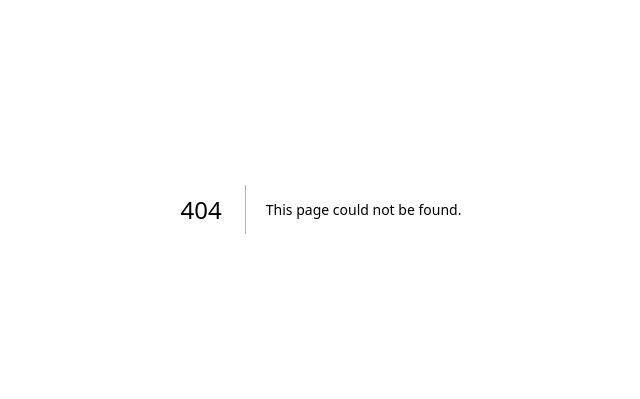
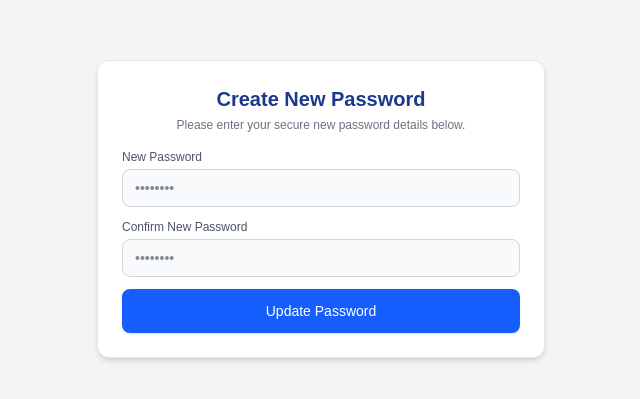
Before and after one commit to Heyitstan/church-prayer-app, a Next.js app: page /update-password in a window 1280 px wide. Before the commit this address had no page. Shown: the part 191-590 px from the top of the page, without its empty margins (319-959 px from the left). Built offline with nearby package versions, Linux system fonts and the light colour scheme; no server answers.

Commit message:
reset password feature

```diff
--- a/src/app/Auth.js
+++ b/src/app/Auth.js
@@ -5,18 +5,27 @@ import {supabase} from './supabaseClient';
 
 export default function Auth({onAuthSuccess}) {
   const [isSignUp, setIsSignUp] = useState(false);
+  const [resetMode, setResetMode] = useState(false);
   const [email, setEmail] = useState('');
   const [password, setPassword] = useState('');
   const [loading, setLoading] = useState(false);
   const [errorMsg, setErrorMsg] = useState('');
+  const [successMsg, setSuccessMsg] = useState('');
 
 const handleAuth = async (e) => {
     e.preventDefault();
     setLoading(true);
     setErrorMsg('');
+    setSuccessMsg('');
 
     try {
-      if (isSignUp) {
+      if (resetMode) {
+        const {error} = await supabase.auth.resetPasswordForEmail(email, {
+          redirectTo: `${window.location.origin}/update-password`,
+        });
+        if (error) throw error;
+        setSuccessMsg('Check your email for the secure password reset link!');
+      } else if (isSignUp) {
         // 1. Sign up the user account
         const { data, error } = await supabase.auth.signUp({ email, password });
         if (error) throw error;
@@ -44,16 +53,26 @@ return (
     <div className="bg-white p-6 rounded-xl shadow-md border border-gray-200 space-y-4 max-w-md mx-auto">
       <div className="text-center">
         <h2 className="text-xl font-bold text-blue-900">
-          {isSignUp ? 'Create a Church Account' : 'Sign In to Prayer Wall'}
+        {resetMode ? 'Reset Your Password' : isSignUp ? 'Create a Church Account' : 'Sign In to Prayer Wall'}
         </h2>
-        <p className="text-xs text-gray-500 mt-1">
-          {isSignUp ? 'Join our community to share prayer requests' : 'Log in to share requests and pray for others'}
+        <p className='text-xs text-gray-500 mt-1'>
+          {resetMode
+            ? "Enter your email address and we'll send you a recovery link."
+            : isSignUp
+              ? 'Join our community to share prayer requests'
+              : 'Log in to share requests and pray for others'}
         </p>
       </div>
 
       {errorMsg && (
         <div className="text-xs font-medium text-red-600 bg-red-50 p-2 rounded-lg border border-red-100">
           ⚠️ {errorMsg}
+        </div>
+      )}
+
+      {successMsg && (
+        <div className='text-xs font-medium text-blue-600 bg-blue-50 p-2 rounded-lg border border-blue-100'>
+          ℹ️ {successMsg}
         </div>
       )}
 
@@ -70,35 +89,65 @@ return (
           />
         </div>
 
+        {!resetMode && (
           <div>
-          <label className="block text-xs font-medium text-gray-600 mb-1">Password</label>
+            <div className='flex justify-between items-center mb-1'>
+              <label className='block text-xs font-medium text-gray-600'>Password</label>
+              {!isSignUp && (
+                <button
+                  type="button"
+                  onClick={() => {
+                    setResetMode(true);
+                    setErrorMsg('');
+                    setSuccessMsg('');
+                  }}
+                  className='text-[11px] text-gray-400 hover:text-gray-600 underline transition'>
+                    Forgot Password?
+                  </button>
+              )}
+            </div>
             <input
-            type="password"
+              type='password'
               value={password}
               onChange={(e) => setPassword(e.target.value)}
-            placeholder="••••••••"
-            className="w-full text-sm px-3 py-2 border border-gray-300 rounded-lg focus:outline-none focus:ring-2 focus:ring-blue-500 bg-gray-50 text-gray-900"
-            required
-          />
+              placeholder='........'
+              className='w-full text-sm px-3 py-2 border border-gray-300 rounded-lg focus:outline-none focus:ring-2 focus:ring-blue-500 bg-gray-50 text-gray-900'
+              required />
           </div>
+        )}
 
         <button
-          type="submit"
+          type='submit'
           disabled={loading}
-          className="w-full bg-blue-600 hover:bg-blue-700 text-white font-medium text-sm py-2 px-4 rounded-lg transition duration-200 shadow-sm min-h-[44px] disabled:opacity-50"
-        >
-          {loading ? 'Processing...' : isSignUp ? 'Sign Up' : 'Sign In'}
+          className='w-full bg-blue-600 hover:bg-blue-700 text-white font-medium text-sm py-2 px-4 rounded-lg transition duration-200 shadow-sm min-h-[44px] disabled:opacity-50'>
+            {loading ? 'Processing...' : resetMode ? 'Send Recovery Link' : isSignUp ? 'Sign Up' : 'Sign In'}
           </button>
         </form>
 
-      <div className="text-center pt-2 border-t border-gray-100">
+        <div className='text-center pt-2 border-t border-gray-100 flex flex-col gap-2'>
+          {resetMode ? (
             <button
               type="button"
-          onClick={() => setIsSignUp(!isSignUp)}
-          className="text-xs text-blue-600 hover:underline font-medium"
-        >
+              onClick={() => {
+                setResetMode(false);
+                setErrorMsg('');
+                setSuccessMsg('');
+              }}
+              className="text-xs text-blue-600 hover:underline font-medium">
+                Back to Sign In
+            </button>
+              ) : (
+                <button
+                  type="button"
+                  onClick={() => {
+                    setIsSignUp(!isSignUp);
+                    setErrorMsg('');
+                    setSuccessMsg('');
+                  }}
+                  className='text-xs text-blue-600 hover:underline font-medium'>
                     {isSignUp ? 'Already have an account? Sign In' : "Don't have an account? Sign Up"}
                   </button>
+              )}
       </div>
     </div>
   );
--- /dev/null
+++ b/src/app/update-password/page.js
@@ -0,0 +1,94 @@
+'use client';
+
+import { useState } from 'react';
+import { supabase } from '../supabaseClient'; // Relative path to your client config
+import { useRouter } from 'next/navigation';
+
+export default function UpdatePasswordPage() {
+  const [newPassword, setNewPassword] = useState('');
+  const [confirmPassword, setConfirmPassword] = useState('');
+  const [message, setMessage] = useState('');
+  const [loading, setLoading] = useState(false);
+  const router = useRouter();
+
+  const handleUpdatePassword = async (e) => {
+    e.preventDefault();
+
+    if (newPassword !== confirmPassword) {
+      setMessage("❌ Passwords do not match!");
+      return;
+    }
+
+    try {
+      setLoading(true);
+      setMessage('');
+
+      // Updates the user's password using the active token session from the email link
+      const { error } = await supabase.auth.updateUser({ password: newPassword });
+
+      if (error) throw error;
+
+      setMessage("✅ Password updated successfully! Redirecting...");
+      setTimeout(() => {
+        router.push('/');
+      }, 2500);
+    } catch (err) {
+      setMessage(`❌ Error: ${err.message}`);
+    } finally {
+      setLoading(false);
+    }
+  };
+
+  return (
+    <div className="min-h-screen flex items-center justify-center bg-gray-100 px-4">
+      <div className="max-w-md w-full space-y-4 bg-white p-6 rounded-xl shadow-md border border-gray-200">
+        <div className="text-center">
+          <h2 className="text-xl font-bold text-blue-900">Create New Password</h2>
+          <p className="text-xs text-gray-500 mt-1">Please enter your secure new password details below.</p>
+        </div>
+
+        {message && (
+          <div className="p-3 text-xs text-center bg-blue-50 text-blue-700 rounded-lg font-medium border border-blue-100">
+            {message}
+          </div>
+        )}
+
+        <form onSubmit={handleUpdatePassword} className="space-y-3">
+          <div>
+            <label className="block text-xs font-medium text-gray-600 mb-1">New Password</label>
+            <input
+              type="password"
+              required
+              minLength={6}
+              value={newPassword}
+              onChange={(e) => setNewPassword(e.target.value)}
+              placeholder="••••••••"
+              className="w-full text-sm px-3 py-2 border border-gray-300 rounded-lg focus:outline-none focus:ring-2 focus:ring-blue-500 bg-gray-50 text-gray-900"
+            />
+          </div>
+
+          <div>
+            <label className="block text-xs font-medium text-gray-600 mb-1">Confirm New Password</label>
+            <input
+              type="password"
+              required
+              minLength={6}
+              value={confirmPassword}
+              onChange={(e) => setConfirmPassword(e.target.value)}
+              placeholder="••••••••"
+              className="w-full text-sm px-3 py-2 border border-gray-300 rounded-lg focus:outline-none focus:ring-2 focus:ring-blue-500 bg-gray-50 text-gray-900"
+            />
+          </div>
+
+          <button
+            type="submit"
+            disabled={loading}
+            className="w-full bg-blue-600 hover:bg-blue-700 text-white font-medium text-sm py-2 px-4 rounded-lg transition duration-200 shadow-sm min-h-[44px] disabled:opacity-50"
+          >
+            {loading ? 'Saving Changes...' : 'Update Password'}
+          </button>
+        </form>
+      </div>
+    </div>
+  );
+}
```
Lines whose indentation alone changed are shown as unchanged.
